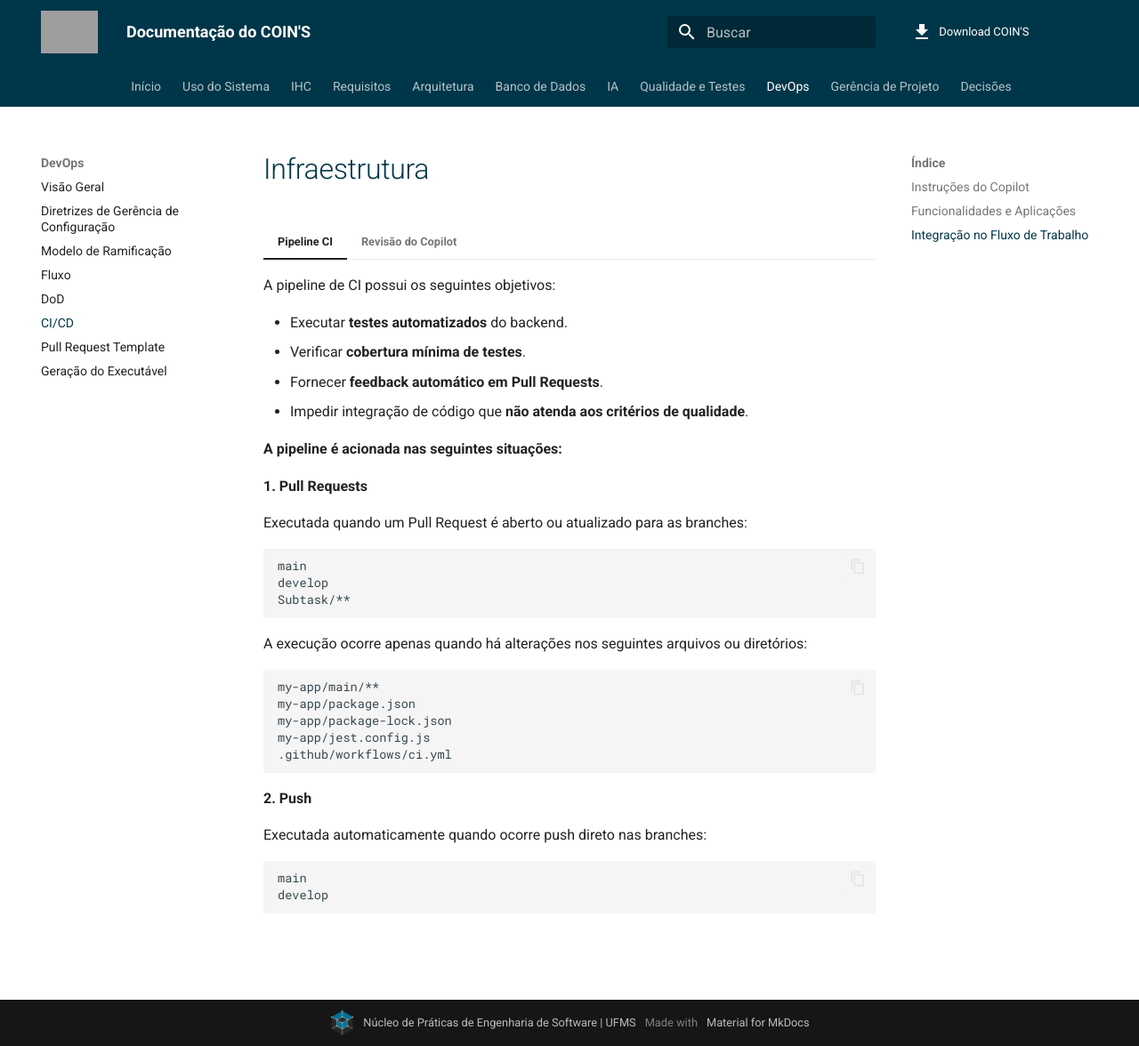
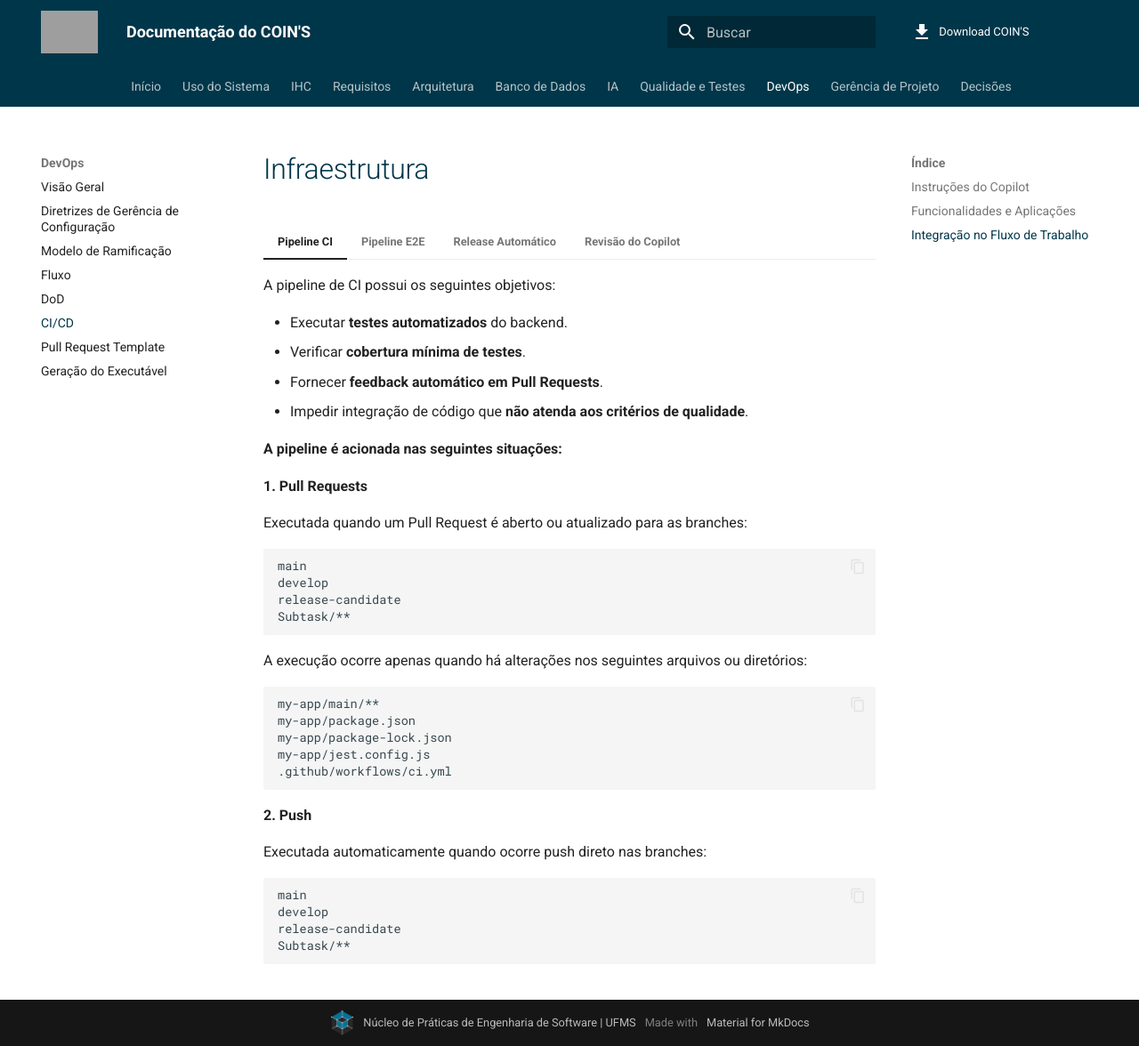
Before and after one commit to NES-Contabilidade-Integrada/doc-coins2026.1, an MkDocs documentation site: the page built from docs/devops/infraestrutura.md, in a window 1280 px wide and 1176 px high. Shown: the whole window at 89% size. Built offline with MkDocs 1.6.1 and Material for MkDocs 9.7.7, drawn with Linux system fonts in a browser that asks for light colours; comment, search, counter and statistics services are not loaded; part of the change alters nothing that is shown; grey boxes are pictures that could not be loaded.

Commit message:
docs(infraestrutura): adiciona Pipeline E2E e Release Automático; corrige branches do CI
Co-Authored-By: Claude Sonnet 4.6 <noreply@anthropic.com>

````diff
--- a/docs/devops/infraestrutura.md
+++ b/docs/devops/infraestrutura.md
@@ -19,6 +19,7 @@
     ```
     main
     develop
+    release-candidate
     Subtask/**
     ```
 
@@ -32,14 +33,101 @@
     .github/workflows/ci.yml
     ```
 
-      **2. Push**
+    **2. Push**
 
     Executada automaticamente quando ocorre push direto nas branches:
 
     ```
     main
     develop
+    release-candidate
+    Subtask/**
     ```
+
+=== "Pipeline E2E"
+
+    A pipeline de testes E2E executa a suite Playwright contra o aplicativo Electron empacotado.
+
+    **Acionada nas seguintes situações:**
+
+    Pull Requests abertos ou atualizados e push direto nas branches:
+
+    ```
+    main
+    develop
+    release-candidate
+    Subtask/**
+    ```
+
+    A execução ocorre apenas quando há alterações nos seguintes caminhos:
+
+    ```
+    my-app/playwright/**
+    my-app/renderer/**
+    my-app/main/**
+    .github/workflows/ci-e2e.yml
+    ```
+
+    **Etapas executadas:**
+
+    1. Checkout com `fetch-depth: 0` (necessário para análise de diff)
+    2. Configuração do Node.js 20 e `npm ci`
+    3. Instalação do Playwright e Chromium (`npx playwright install --with-deps chromium`)
+    4. Configuração do display virtual Xvfb (1920×1080) e permissões do `chrome-sandbox` para Electron
+    5. Build da aplicação (`npx electron-forge package`)
+    6. Reset do banco de dados (`npm run reset:db`)
+    7. Determinação da estratégia de execução (ver abaixo)
+    8. Execução dos testes conforme estratégia
+    9. Upload de artefatos `.playwright-results/` (retenção: 7 dias)
+    10. Comentário automático no PR com resultado e link para download dos artefatos
+
+    **Estratégia de execução:**
+
+    | Branch | Estratégia | Suites executadas |
+    | :--- | :--- | :--- |
+    | `main` / `release-candidate` | Completa | `functional`, `integration`, `regression`, `e2e` |
+    | Feature / Subtask | Seletiva (path-based) | Apenas módulos afetados + `regression` |
+
+    Na estratégia seletiva, mudanças em `playwright/pages/`, `playwright/utils/` ou `playwright/fixtures/` disparam a suite completa por impactarem todos os módulos.
+
+=== "Release Automático"
+
+    O workflow de release é acionado automaticamente ao merge de uma PR nas branches principais e gera o executável Windows com versionamento semântico automático.
+
+    **Acionado quando:**
+
+    Pull Request é **mergeada** (não apenas aberta) nas branches:
+
+    ```
+    main
+    release-candidate
+    ```
+
+    Também pode ser disparado manualmente via `workflow_dispatch` (build manual — ver abaixo).
+
+    **Etapas executadas:**
+
+    1. Checkout com `fetch-depth: 0`
+    2. Cálculo da próxima versão via conventional commits:
+        - `feat!` / `BREAKING CHANGE` → incrementa **MAJOR**
+        - `feat` → incrementa **MINOR**
+        - `fix` / outros → incrementa **PATCH**
+    3. Geração de changelog com IA (GPT-4o-mini via GitHub Models) resumindo os commits em português
+    4. Atualização da versão no `package.json`
+    5. Instalação de dependências (`npm ci`)
+    6. Build do executável Windows (`npm run make`)
+    7. Criação da GitHub Release com o artefato `.exe`
+
+    **Versionamento por branch:**
+
+    | Branch | Tipo de tag | Exemplo | Marcação |
+    | :--- | :--- | :--- | :--- |
+    | `main` | Estável | `v1.2.0` | Latest |
+    | `release-candidate` | Pre-release | `v1.2.0-rc.1` | Pre-release |
+
+    **Build manual:**
+
+    O workflow `build-windows.yml` permite gerar um executável manualmente via `workflow_dispatch`, informando a tag desejada (ex: `v1.2.3`). Útil para reprocessar uma release ou gerar uma versão fora do ciclo automático.
 
 === "Revisão do Copilot"
 
````
